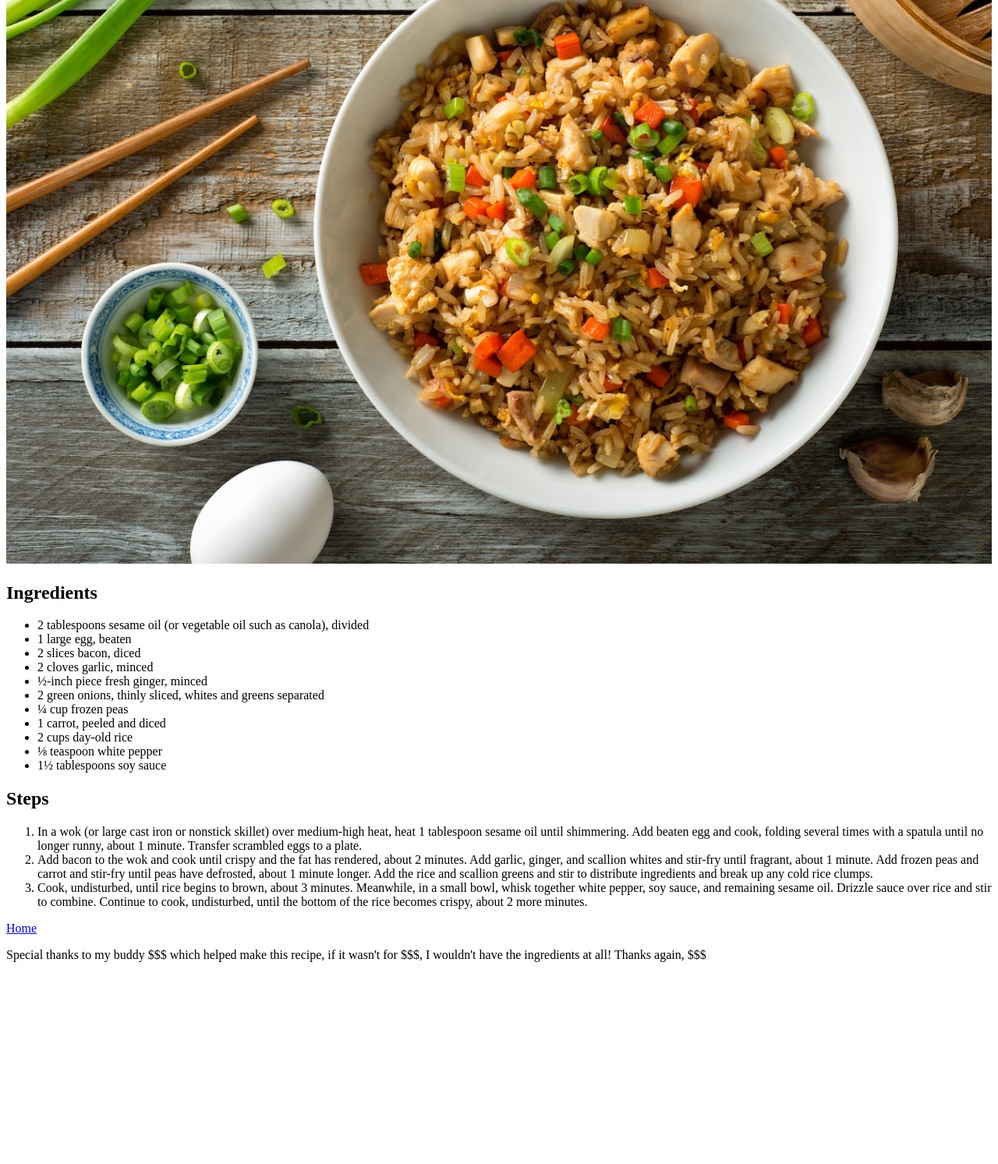
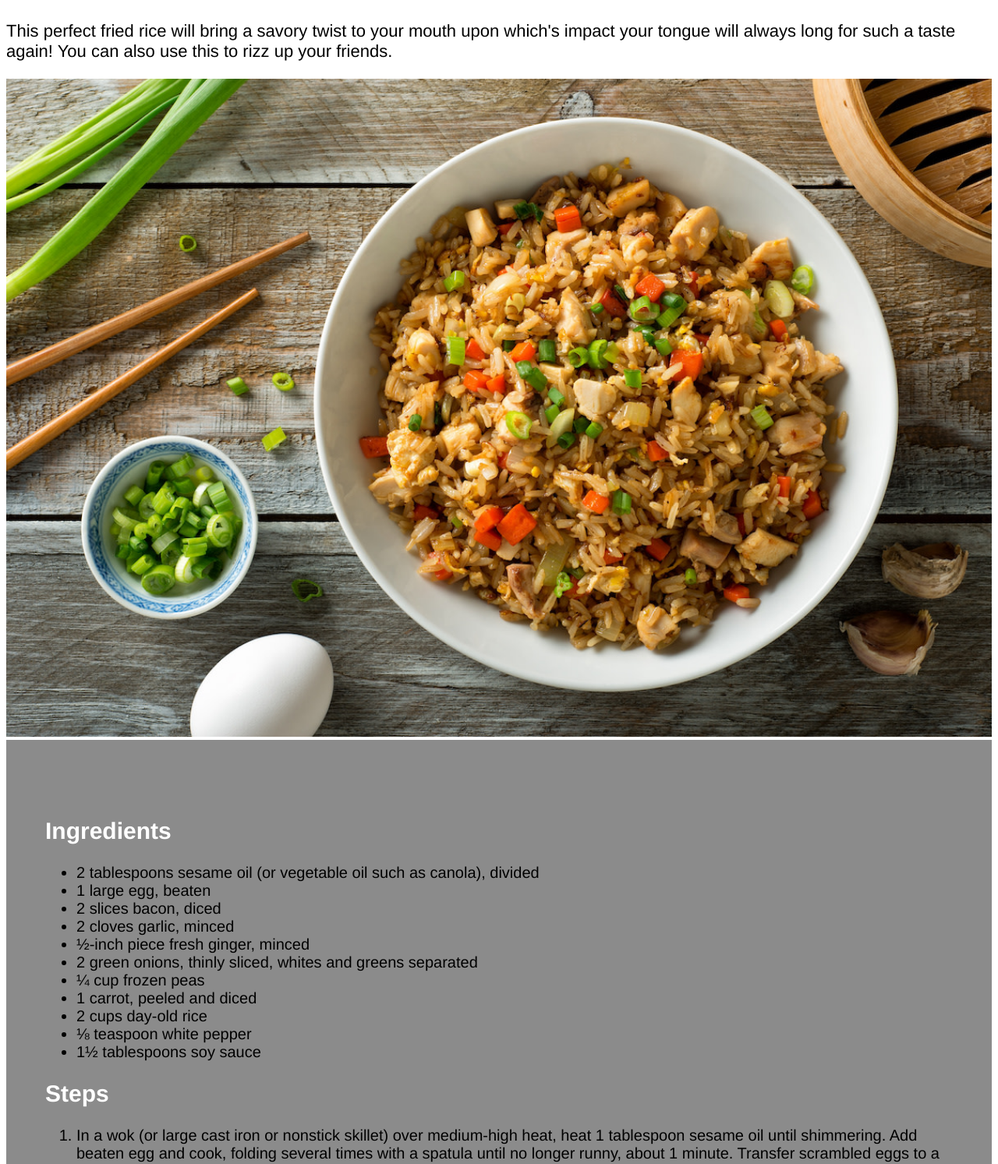
Before and after one commit to attackersalt/recipes, a plain HTML site: page recipes/friedrice.html in a window 1280 px wide. Shown: the part 235-1728 px from the top of the page at 78% size. Before the commit the page ends 1485 px from the top, so only its background shows below. Drawn offline with Linux system fonts and the light colour scheme.

Commit message:
Add stylesheet and classes

```diff
--- a/recipes/friedrice.html
+++ b/recipes/friedrice.html
@@ -4,44 +4,35 @@
     <meta charset="UTF-8">
     <meta name="viewport" content="width=device-width, initial-scale=1.0">
     <title>Perfect Fried Rice</title>
+    <link rel="stylesheet" href="../css/style.css">
   </head>
   <body>
-    <h1>Perfect Fried Rice</h1>
-    <p>This perfect fried rice will bring a savory twist to your mouth upon which's impact your tongue will always long for such a taste again! You can also use this to rizz up your friends.</p>
+    <h1 class="head-1" id="title">Perfect Fried Rice</h1>
+    <p class="para">This perfect fried rice will bring a savory twist to your mouth upon which's impact your tongue will always long for such a taste again! You can also use this to rizz up your friends.</p>
     <img src="../images/friedrice.jpeg" alt="Fried Rice" width="100%">
-    <h2>Ingredients</h2>
-    <ul>
+    <div class="content">
+      <h2 class="head-2">Ingredients</h2>
+      <ul class="list">
         <li>2 tablespoons sesame oil (or vegetable oil such as canola), divided</li>
-
         <li>1 large egg, beaten</li>
-
         <li>2 slices bacon, diced</li>
-
         <li>2 cloves garlic, minced</li>
-
         <li>½-inch piece fresh ginger, minced</li>
-
         <li>2 green onions, thinly sliced, whites and greens separated</li>
-
         <li>¼ cup frozen peas</li>
-
         <li>1 carrot, peeled and diced</li>
-
         <li>2 cups day-old rice</li>
-
         <li>⅛ teaspoon white pepper</li>
-
         <li>1½ tablespoons soy sauce</li>
       </ul>
       <h2>Steps</h3>
-    <ol>
+      <ol class="list">
         <li>In a wok (or large cast iron or nonstick skillet) over medium-high heat, heat 1 tablespoon sesame oil until shimmering. Add beaten egg and cook, folding several times with a spatula until no longer runny, about 1 minute. Transfer scrambled eggs to a plate.</li>
-
         <li>Add bacon to the wok and cook until crispy and the fat has rendered, about 2 minutes. Add garlic, ginger, and scallion whites and stir-fry until fragrant, about 1 minute. Add frozen peas and carrot and stir-fry until peas have defrosted, about 1 minute longer. Add the rice and scallion greens and stir to distribute ingredients and break up any cold rice clumps.</li>
-
         <li>Cook, undisturbed, until rice begins to brown, about 3 minutes. Meanwhile, in a small bowl, whisk together white pepper, soy sauce, and remaining sesame oil. Drizzle sauce over rice and stir to combine. Continue to cook, undisturbed, until the bottom of the rice becomes crispy, about 2 more minutes.</li>
       </ol>
-    <p><a href="../index.html">Home</a></p>
-    <p>Special thanks to my buddy $$$ which helped make this recipe, if it wasn't for $$$, I wouldn't have the ingredients at all! Thanks again, $$$</p>
+    </div>
+    <p class="link"><a href="../index.html">Home</a></p>
+    <p class="note">Special thanks to my buddy $$$ which helped make this recipe, if it wasn't for $$$, I wouldn't have the ingredients at all! Thanks again, $$$</p>
   </body>
 </html>
```
Also changed, not shown: recipes/carbonara.html (+11 -8 lines), recipes/noodles.html (+13 -10 lines). Lines whose indentation alone changed are shown as unchanged.
